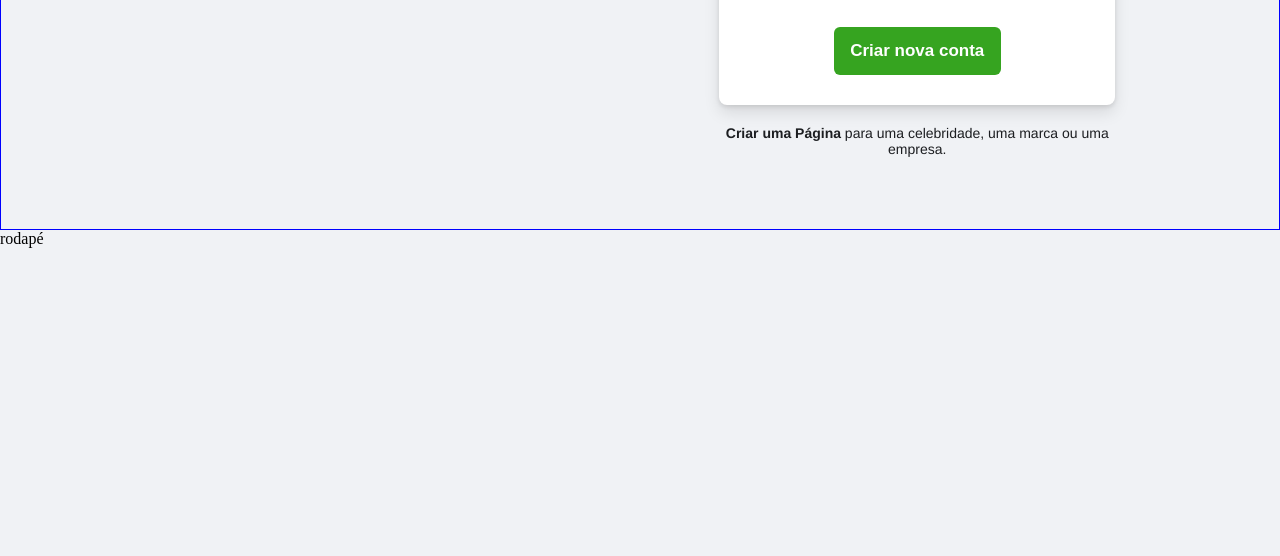
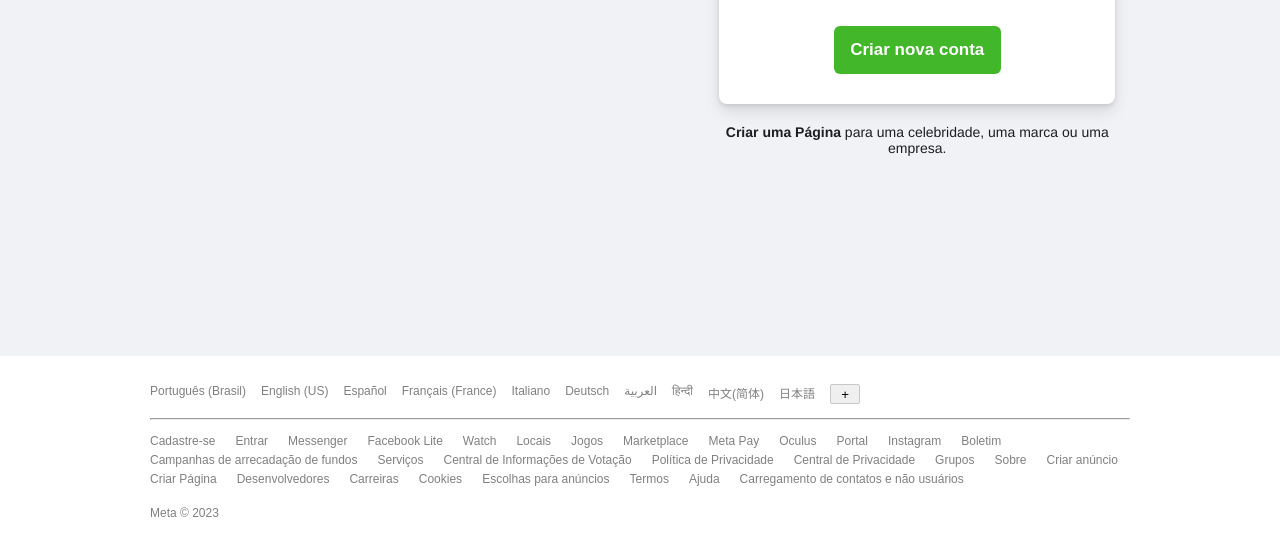
Before and after one commit to EduChappie/internet_copied, a plain HTML site: page index.html in a window 1280 px wide. Shown: the part 378-934 px from the top of the page. Before the commit the page ends 800 px from the top, so only its background shows below. Drawn offline with Linux system fonts and the light colour scheme.

Commit message:
second part, Facebook footer

```diff
--- a/index.html
+++ b/index.html
@@ -19,7 +19,7 @@
                     <h2>O Facebook ajuda você a se conectar e
                         compartilhar com as pessoas que <br>
                         fazem parte da sua vida.</h2>
-                        <br><br><br><br><br>
+                        <br><br><br><br><br><br><br><br>
                 </div>
             </div>
 
@@ -46,9 +46,68 @@
             </div>
         </div>
     </article>
+    <footer class="rodape">
+        <div class="footerCenter">
+            <div class="language">
+                <a href="">Português (Brasil)</a>
+                <a href="">English (US)</a>
+                <a href="">Español</a>
+                <a href="">Français (France)</a>
+                <a href="">Italiano</a>
+                <a href="">Deutsch</a>
+                <a href="">العربية</a>
+                <a href="">हिन्दी</a>
+                <a href="">中文(简体)</a>
+                <a href="">日本語</a>
+                <button style="border-radius: 2px; border: 1px solid rgb(200, 200, 200); width: 30px; height: 20px; padding: 0 8px;">+</button>
+            </div>
 
-    <footer>
-        rodapé
+                <br><hr><br>
+            <div class="hideOptions">
+                <a href='/'>Cadastre-se</a>
+                <a href='/'>Entrar</a>
+                <a href='/'>Messenger</a>
+                <a href='/'>Facebook Lite</a>
+                <a href='/'>Watch</a>
+                <a href='/'>Locais</a>
+                <a href='/'>Jogos</a>
+                <a href='/'>Marketplace</a>
+                <a href='/'>Meta Pay</a>
+                <a href='/'>Oculus</a>
+                <a href='/'>Portal</a>
+                <a href='/'>Instagram</a>
+                <a href='/'>Boletim</a>
+                <a href='/'>Campanhas de arrecadação de fundos</a>
+                <a href='/'>Serviços</a>
+                <a href='/'>Central de Informações de Votação</a>
+                <a href='/'>Política de Privacidade</a>
+                <a href='/'>Central de Privacidade</a>
+                <a href='/'>Grupos</a>
+                <a href='/'>Sobre</a>
+                <a href='/'>Criar anúncio</a>
+                <a href='/'>Criar Página</a>
+                <a href='/'>Desenvolvedores</a>
+                <a href='/'>Carreiras</a>
+                <a href="/">Cookies</a>
+                <a href='/'>Escolhas para anúncios</a>
+                <a href='/'>Termos</a>
+                <a href="/">Ajuda</a>
+                <a href='/'>Carregamento de contatos e não usuários</a>
+            </div>
+
+            <p class="this">Meta &copy; 2023</p>
+            <style>
+                .this {
+                    color: gray;
+                    font-family: Arial;
+                    margin-top: 20px;
+                }
+                .language button:hover {
+                    cursor: pointer;
+                    background: #c8c8c8;
+                }
+            </style>
+        </div>
     </footer>
 </body>
 </html>
--- a/style.css
+++ b/style.css
@@ -12,14 +12,11 @@
     align-items: center;
     justify-content: space-around;
 }
-body {
+article {
     background: #F0F2F5;
-}
-article {
-    border: 1px solid blue;
     width: 100%;
     padding-top: 112px;
-    padding-bottom: 72px;
+    padding-bottom: 200px;
 }
 .conteudo1 {
     width: 580px;
@@ -85,6 +82,9 @@ article {
     margin-bottom: 18px;
     font-family: Arial, Helvetica, sans-serif;
 }
+.form_box form > input[type=submit]:hover {
+    background: #166fe5;
+}
 .forgotPassword {
     color: #18A4F7;
     font-size: 14px;
@@ -104,7 +104,7 @@ article {
     margin-bottom: 10px;
     width: 166.66px;
     height: 48px;
-    background: #36A420;
+    background: #42b72a;
     border: 0;
     font-weight: bold;
     border-radius: 6px;
@@ -112,6 +112,38 @@ article {
     color: white;
     font-family: Arial, Helvetica, sans-serif;
 }
+.createNewCount:hover {
+    background: #36A420;
+}
 .rodape {
     width: 100;
 }
+footer {
+    width: 100%;
+    height: 211px;
+    padding: 28px 0;
+    font-family: Arial, Helvetica, sans-serif;
+    font-size: 12px;
+    background: #FFFFFF;
+}
+.footerCenter {
+    width: 980px;
+    margin: 0 auto;
+}
+.footerCenter div a {
+    color: gray;
+    text-decoration: none;
+}
+.footerCenter div a:hover, .createPage a:hover {
+    text-decoration: underline;
+}
+.language {
+    display: flex;
+    gap: 15px;
+}
+.hideOptions {
+    display: flex;
+    gap: 5px 20px;
+    flex-direction: row;
+    flex-wrap: wrap;
+}
```
